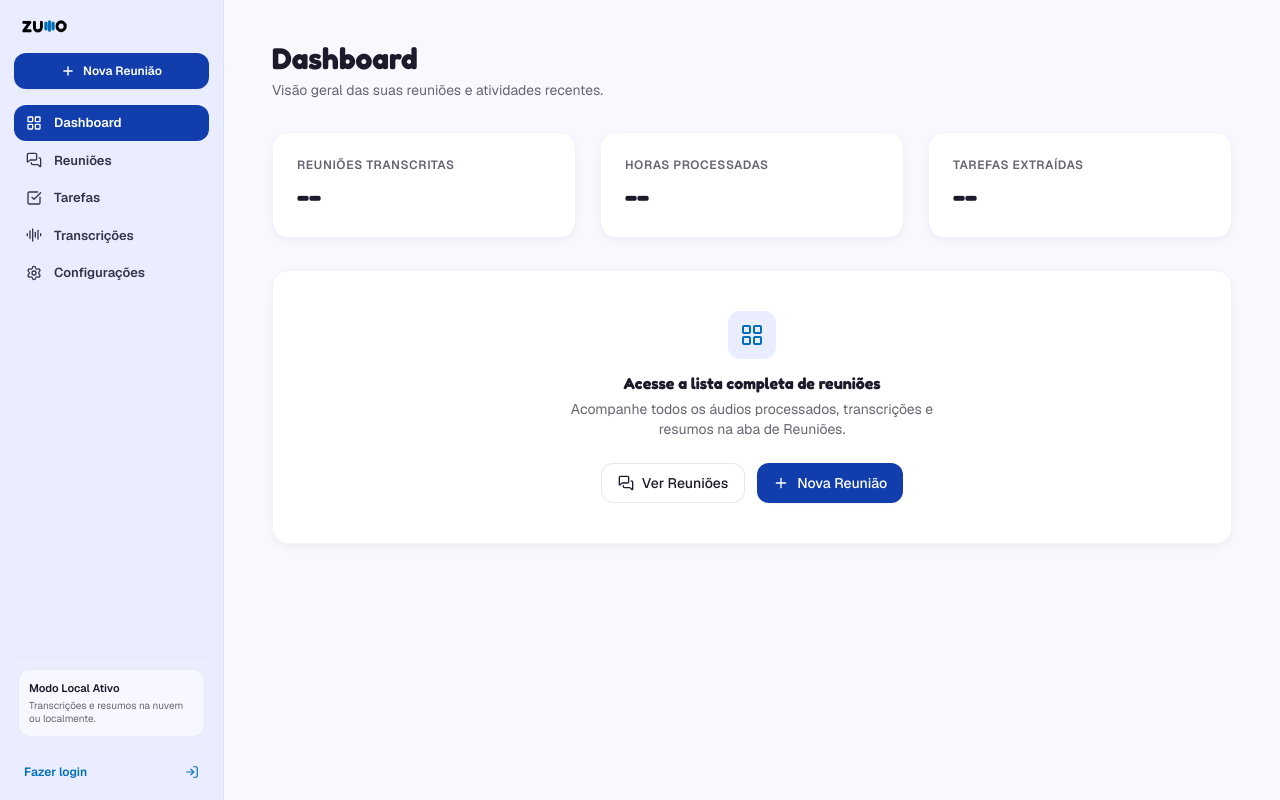
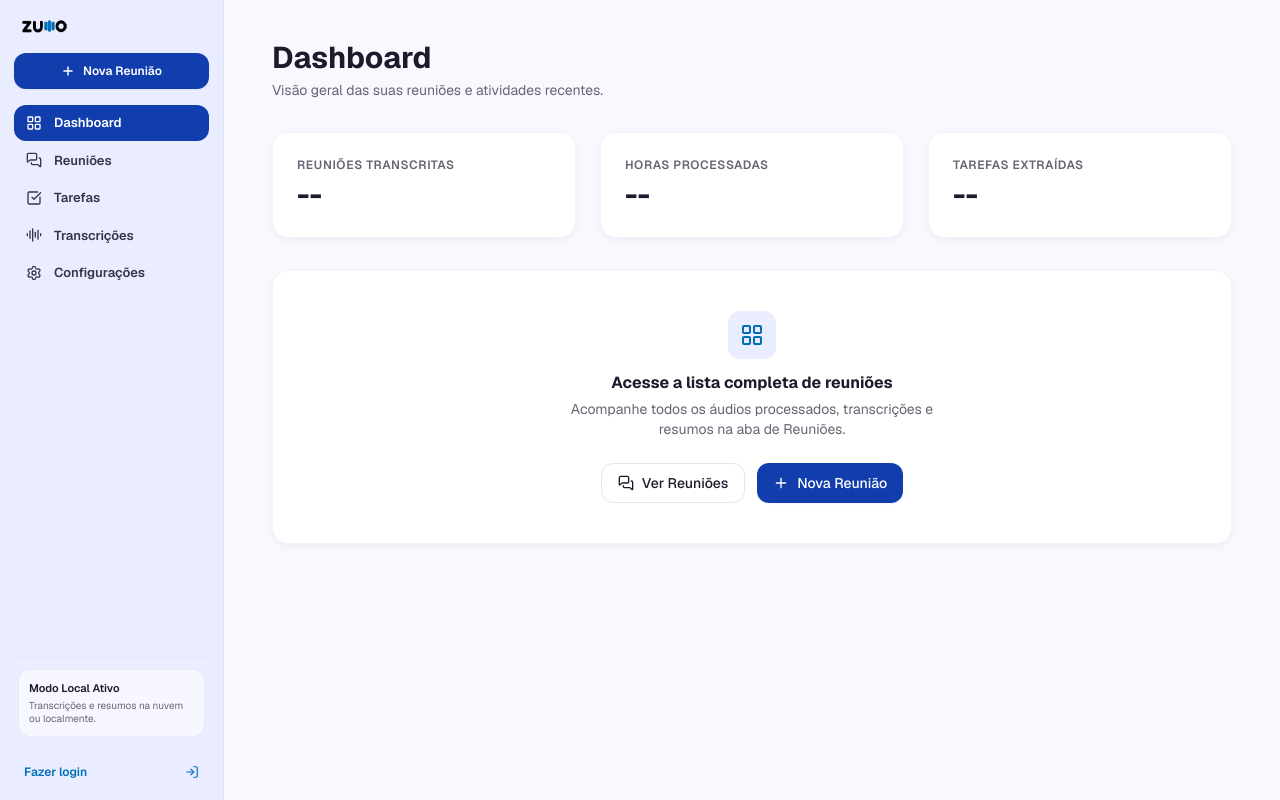
Before and after one commit to Gusttavoafonso/cortechx-meeting-summarizer, a React (Vite) app in the folder frontend/: page /dashboard in a window 1280 px wide. Built offline with nearby package versions, Linux system fonts and the light colour scheme; no server answers.

Commit message:
style(frontend): replace font-fredoka with font-sans (Geist) across all pages and modals

```diff
--- a/frontend/src/components/recording/MeetingOptionsModal.tsx
+++ b/frontend/src/components/recording/MeetingOptionsModal.tsx
@@ -40,7 +40,7 @@ export const MeetingOptionsModal: React.FC<MeetingOptionsModalProps> = ({
               <SlidersHorizontal className="w-4 h-4 stroke-[2.2]" />
             </div>
             <div>
-              <h3 className="font-fredoka text-lg font-semibold text-ink">
+              <h3 className="font-sans text-lg font-semibold text-ink">
                 Opções da reunião
               </h3>
               <p className="text-xs text-muted">
--- a/frontend/src/pages/DashboardPage.tsx
+++ b/frontend/src/pages/DashboardPage.tsx
@@ -8,7 +8,7 @@ export const DashboardPage: React.FC = () => {
   return (
     <div className="flex-1 px-8 py-10 max-w-5xl mx-auto w-full">
       <div className="mb-8">
-        <h1 className="text-3xl font-bold font-fredoka text-ink">Dashboard</h1>
+        <h1 className="text-3xl font-bold font-sans text-ink">Dashboard</h1>
         <p className="text-sm text-muted mt-1">
           Visão geral das suas reuniões e atividades recentes.
         </p>
@@ -19,19 +19,19 @@ export const DashboardPage: React.FC = () => {
           <p className="text-xs font-semibold text-muted uppercase tracking-wider mb-1">
             Reuniões Transcritas
           </p>
-          <p className="text-3xl font-bold font-fredoka text-ink">--</p>
+          <p className="text-3xl font-bold font-sans text-ink">--</p>
         </Card>
         <Card className="p-6">
           <p className="text-xs font-semibold text-muted uppercase tracking-wider mb-1">
             Horas Processadas
           </p>
-          <p className="text-3xl font-bold font-fredoka text-ink">--</p>
+          <p className="text-3xl font-bold font-sans text-ink">--</p>
         </Card>
         <Card className="p-6">
           <p className="text-xs font-semibold text-muted uppercase tracking-wider mb-1">
             Tarefas Extraídas
           </p>
-          <p className="text-3xl font-bold font-fredoka text-ink">--</p>
+          <p className="text-3xl font-bold font-sans text-ink">--</p>
         </Card>
       </div>
 
@@ -39,7 +39,7 @@ export const DashboardPage: React.FC = () => {
         <div className="w-12 h-12 rounded-xl bg-surface text-brand flex items-center justify-center mx-auto mb-3">
           <LayoutGrid className="w-6 h-6" />
         </div>
-        <h3 className="text-base font-bold font-fredoka text-ink mb-1">
+        <h3 className="text-base font-bold font-sans text-ink mb-1">
           Acesse a lista completa de reuniões
         </h3>
         <p className="text-sm text-muted max-w-sm mx-auto mb-6">
--- a/frontend/src/pages/MeetingDetails.tsx
+++ b/frontend/src/pages/MeetingDetails.tsx
@@ -111,7 +111,7 @@ export const MeetingDetails: React.FC = () => {
       <div className="flex flex-col sm:flex-row sm:items-center justify-between gap-4 mb-8">
         <div>
           <div className="flex items-center gap-3 flex-wrap mb-1.5">
-            <h1 className="text-3xl font-bold font-fredoka text-ink">{meeting.title}</h1>
+            <h1 className="text-3xl font-bold font-sans text-ink">{meeting.title}</h1>
             <StatusBadge status={meeting.status} />
           </div>
           <p className="text-xs text-muted flex items-center gap-3">
--- a/frontend/src/pages/MeetingsList.tsx
+++ b/frontend/src/pages/MeetingsList.tsx
@@ -176,7 +176,7 @@ export const MeetingsList: React.FC = () => {
           <div className="w-16 h-16 rounded-2xl bg-surface text-brand flex items-center justify-center mx-auto mb-4">
             <MessagesSquare className="w-8 h-8 stroke-[1.5]" />
           </div>
-          <h3 className="text-lg font-bold text-ink font-fredoka mb-1">
+          <h3 className="text-lg font-bold text-ink font-sans mb-1">
             {searchTerm ? 'Nenhuma reunião encontrada' : 'Nenhuma reunião cadastrada'}
           </h3>
           <p className="text-sm text-muted max-w-sm mx-auto mb-6">
--- a/frontend/src/pages/NotFoundPage.tsx
+++ b/frontend/src/pages/NotFoundPage.tsx
@@ -7,7 +7,7 @@ export const NotFoundPage: React.FC = () => {
   return (
     <div className="flex-1 flex items-center justify-center p-8">
       <Card className="p-12 text-center max-w-md w-full">
-        <h1 className="text-4xl font-bold font-fredoka text-ink mb-2">404</h1>
+        <h1 className="text-4xl font-bold font-sans text-ink mb-2">404</h1>
         <p className="text-sm text-muted mb-6">Página não encontrada no Zumo.</p>
         <Link to="/meetings">
           <Button>Voltar para o início</Button>
--- a/frontend/src/pages/TasksPage.tsx
+++ b/frontend/src/pages/TasksPage.tsx
@@ -8,7 +8,7 @@ export const TasksPage: React.FC = () => {
   return (
     <div className="flex-1 px-8 py-10 max-w-5xl mx-auto w-full">
       <div className="mb-8">
-        <h1 className="text-3xl font-bold font-fredoka text-ink">Tarefas</h1>
+        <h1 className="text-3xl font-bold font-sans text-ink">Tarefas</h1>
         <p className="text-sm text-muted mt-1">
           Acompanhe itens de ação e prazos identificados automaticamente pela IA.
         </p>
@@ -18,7 +18,7 @@ export const TasksPage: React.FC = () => {
         <div className="w-14 h-14 rounded-2xl bg-surface text-brand flex items-center justify-center mx-auto mb-4">
           <CheckCircle2 className="w-7 h-7 stroke-[1.8]" />
         </div>
-        <h3 className="text-lg font-bold font-fredoka text-ink mb-1">
+        <h3 className="text-lg font-bold font-sans text-ink mb-1">
           Consolidação de Tarefas
         </h3>
         <p className="text-sm text-muted max-w-md mx-auto mb-6">
--- a/frontend/src/pages/TranscriptsPage.tsx
+++ b/frontend/src/pages/TranscriptsPage.tsx
@@ -8,7 +8,7 @@ export const TranscriptsPage: React.FC = () => {
   return (
     <div className="flex-1 px-8 py-10 max-w-5xl mx-auto w-full">
       <div className="mb-8">
-        <h1 className="text-3xl font-bold font-fredoka text-ink">Transcrições</h1>
+        <h1 className="text-3xl font-bold font-sans text-ink">Transcrições</h1>
         <p className="text-sm text-muted mt-1">
           Arquivo textual completo e segmentação por locutores de todas as gravações.
         </p>
@@ -18,7 +18,7 @@ export const TranscriptsPage: React.FC = () => {
         <div className="w-14 h-14 rounded-2xl bg-surface text-brand flex items-center justify-center mx-auto mb-4">
           <AudioLines className="w-7 h-7 stroke-[1.8]" />
         </div>
-        <h3 className="text-lg font-bold font-fredoka text-ink mb-1">
+        <h3 className="text-lg font-bold font-sans text-ink mb-1">
           Transcrições Integradas
         </h3>
         <p className="text-sm text-muted max-w-md mx-auto mb-6">
```
Also changed, not shown: frontend/src/pages/SettingsPage.tsx (+6 -6 lines).
